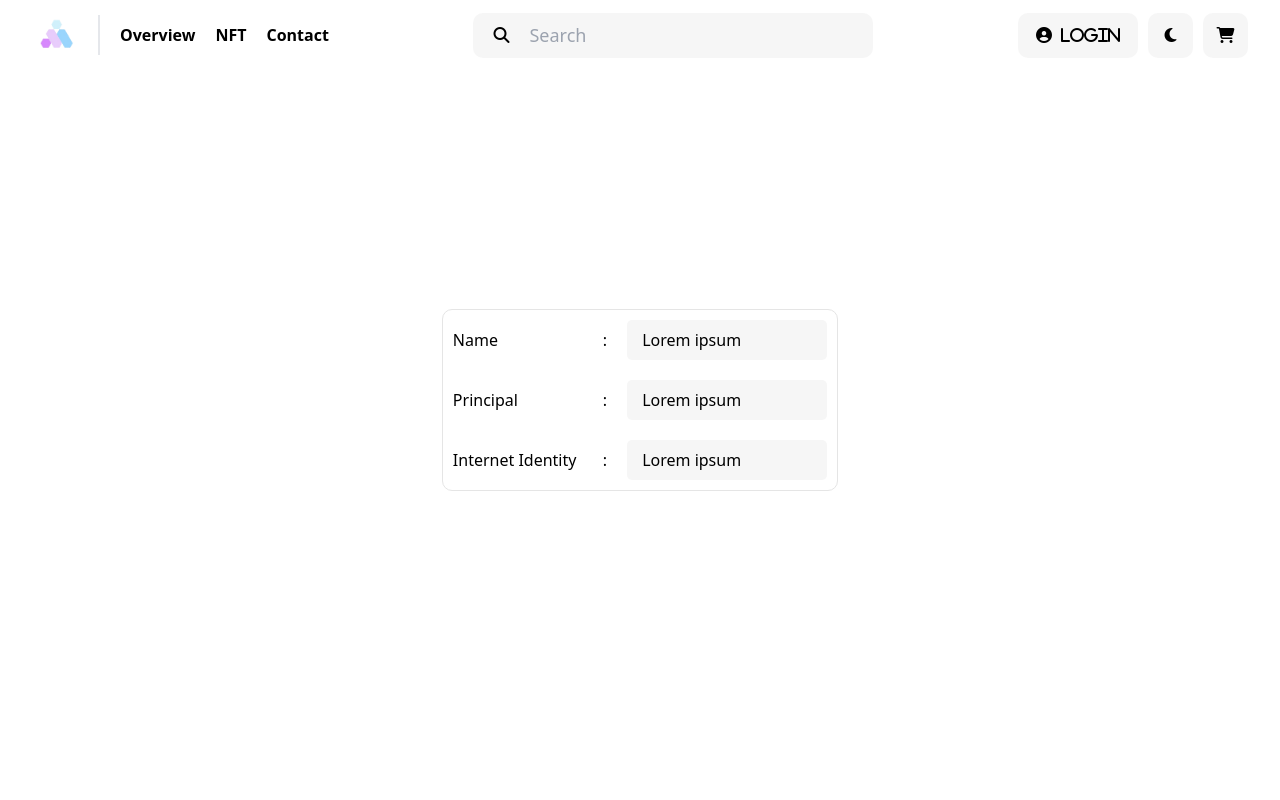
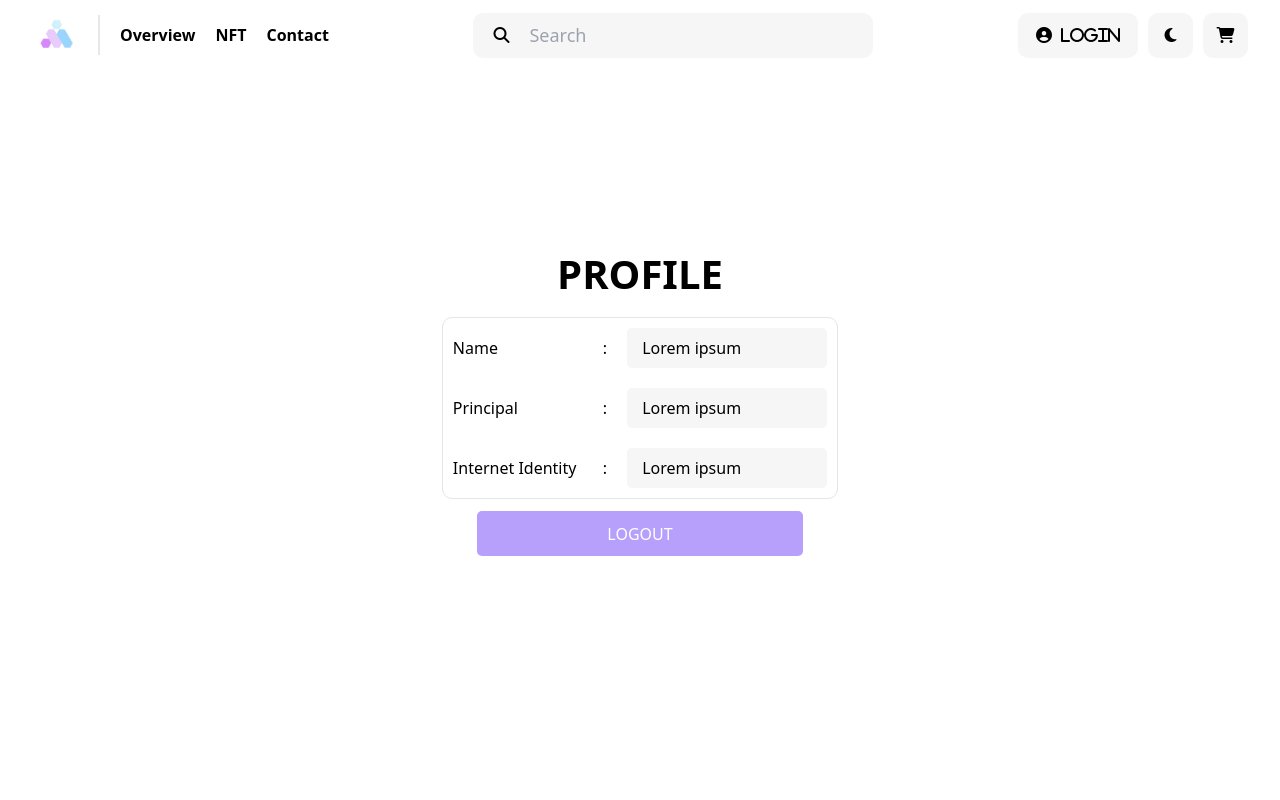
Before and after one commit to JasonFernandoo/CodeFest, a React (Vite) app in the folder frontend/: page /profile in a window 1280 px wide. Shown: the top 800 px of the page. Built offline with nearby package versions, Linux system fonts and the light colour scheme.

Commit message:
refactor: update profile

```diff
--- a/frontend/src/pages/Profile.tsx
+++ b/frontend/src/pages/Profile.tsx
@@ -4,7 +4,8 @@ import { useDarkMode } from '../DarkModeContext'
 const Profile = () => {
   const { darkMode } = useDarkMode();
   return (
-    <div className={`h-[100vh] w-[100vw] flex justify-center items-center ${darkMode ? 'bg-black text-white' : 'bg-white text-black'}`}>
+    <div className={`h-[100vh] w-[100vw] flex flex-col justify-center items-center ${darkMode ? 'bg-black text-white' : 'bg-white text-black'}`}>
+        <h1 className='text-[40px] font-bold mb-[1%]'>PROFILE</h1>
         <div className={`p-[10px] flex bg-[#ffffff50] border-[1px] rounded-[10px] ${darkMode ? 'border-white' : ''}`}>
             <div className='text-start flex flex-col gap-5'>
                 <p className='flex h-[40px] w-[150px] items-center'>Name</p>
@@ -17,6 +18,9 @@ const Profile = () => {
                 <p className='flex justify-center items-center'>: <span className='h-[40px] w-[200px] bg-[#e8e8e860] rounded-[5px] ml-[20px] flex items-center pl-[15px]'>Lorem ipsum</span></p>
             </div>
         </div>
+        <div className='mt-[1%]'>
+            <button className='h-[45px] w-[25.5vw] rounded-[5px] bg-[#b79ffc] text-white'>LOGOUT</button>
+        </div>
     </div>
   )
 }
```
